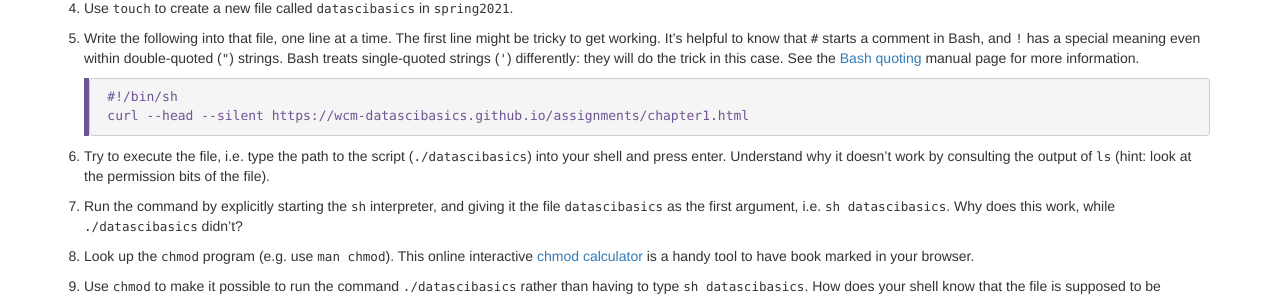
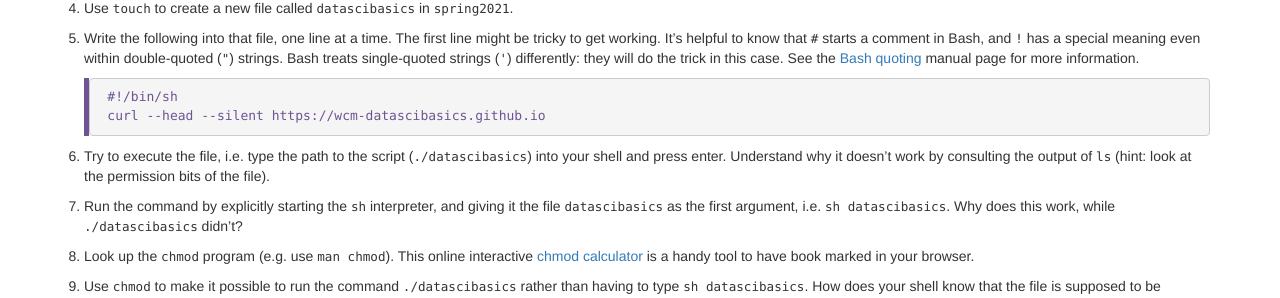
Before and after one commit to axiezai/wcm_datasci_basics_01shell, a Jekyll site: the page built from _episodes/05-assignment.md, in a window 1280 px wide. Shown: the part 522-820 px from the top of the page. Built offline with Jekyll 4.4.1, drawn with Linux system fonts in a browser that asks for light colours; part of the change alters nothing that is shown.

Commit message:
shortened curl url

```diff
--- a/_episodes/05-assignment.md
+++ b/_episodes/05-assignment.md
@@ -19,7 +19,7 @@ The following are instructions. Go to the [course website's Week 1 assignment pa
 
     ~~~
     #!/bin/sh
-    curl --head --silent https://wcm-datascibasics.github.io/assignments/chapter1.html
+    curl --head --silent https://wcm-datascibasics.github.io
     ~~~
     {: .bash}
 
```
